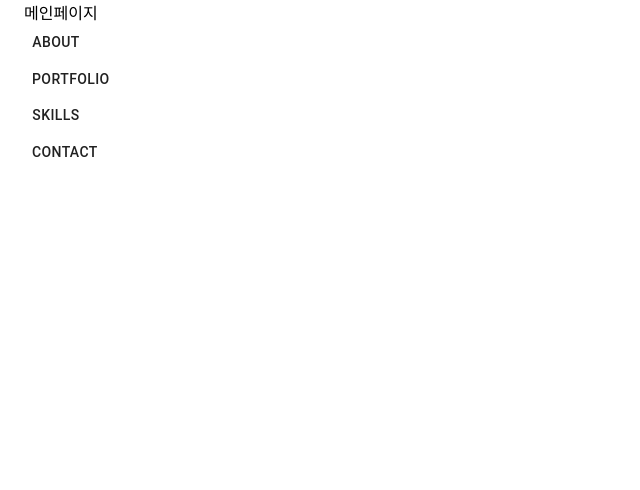
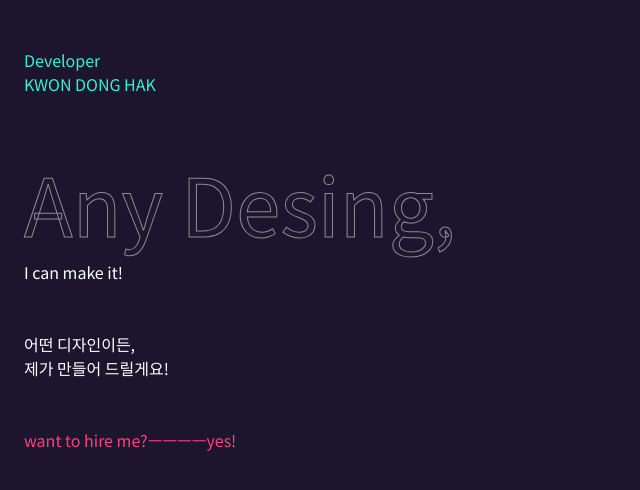
Before and after one commit to steadyzest/portfolio, a React (Create React App) app: page / in a window 1280 px wide. Shown: the top 490 px of the page, without its empty margins (0-640 px from the left). Built offline with nearby package versions, Linux system fonts and the light colour scheme.

Commit message:
백그라운드 색상 및 메인페이지 수정

```diff
--- a/src/index.css
+++ b/src/index.css
@@ -1,5 +1,6 @@
 @import url("https://fonts.googleapis.com/css2?family=Noto+Sans+KR:wght@100;300;400;500;700;900&display=swap");
 body {
+  background-color: #1d152d;
   margin: 0;
   font-family: "Noto Sans KR", sans-serif;
   -webkit-font-smoothing: antialiased;
--- a/src/views/Home.tsx
+++ b/src/views/Home.tsx
@@ -11,8 +11,37 @@ const Home = () => {
 
   return (
     <Container>
-      메인페이지
-      <Grid>
+      <Box mt={3} pt={3} style={{ color: "#33F1D8" }}>
+        <Box>Developer</Box>
+        <Box>KWON DONG HAK</Box>
+      </Box>
+
+      <Box mt={3} pt={3}>
+        <Box
+          style={{
+            fontSize: "5rem",
+            WebkitTextStroke: "1px white",
+            WebkitTextFillColor: "rgba(255, 255, 255, 0.02)",
+            opacity: 0.5,
+          }}
+        >
+          Any Desing,
+        </Box>
+        <Box style={{ color: "#FFFFFF" }}>I can make it!</Box>
+      </Box>
+
+      <Box mt={3} pt={3}>
+        <Box style={{ color: "#ffffff" }}>어떤 디자인이든,</Box>
+        <Box style={{ color: "#FFFFFF" }}>제가 만들어 드릴게요!</Box>
+      </Box>
+
+      <Box mt={3} pt={3} display="flex" flexDirection="row">
+        <Box style={{ color: "#FF407D" }}>want to hire me?</Box>
+        <Box style={{ color: "#FF407D" }}>ㅡㅡㅡㅡ</Box>
+        <Box style={{ color: "#FF407D" }}>yes!</Box>
+      </Box>
+
+      {/* <Grid>
         <Box>
           <Button onClick={() => MovePage("about")}>About</Button>
         </Box>
@@ -25,7 +54,7 @@ const Home = () => {
         <Box>
           <Button onClick={() => MovePage("contact")}>Contact</Button>
         </Box>
-      </Grid>
+      </Grid> */}
     </Container>
   );
 };
```
Also changed, not shown: 1 other file (tests, documents, lock files or other folders).
